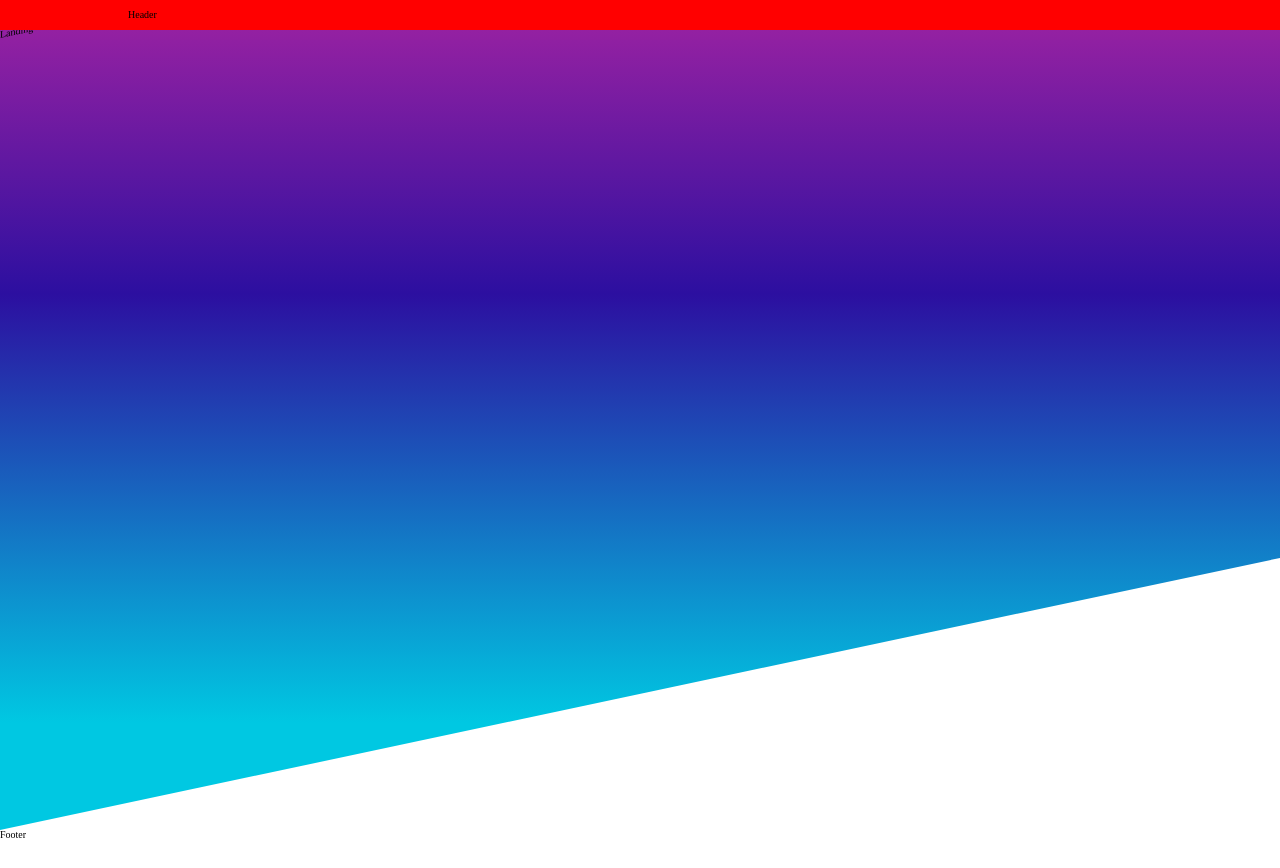
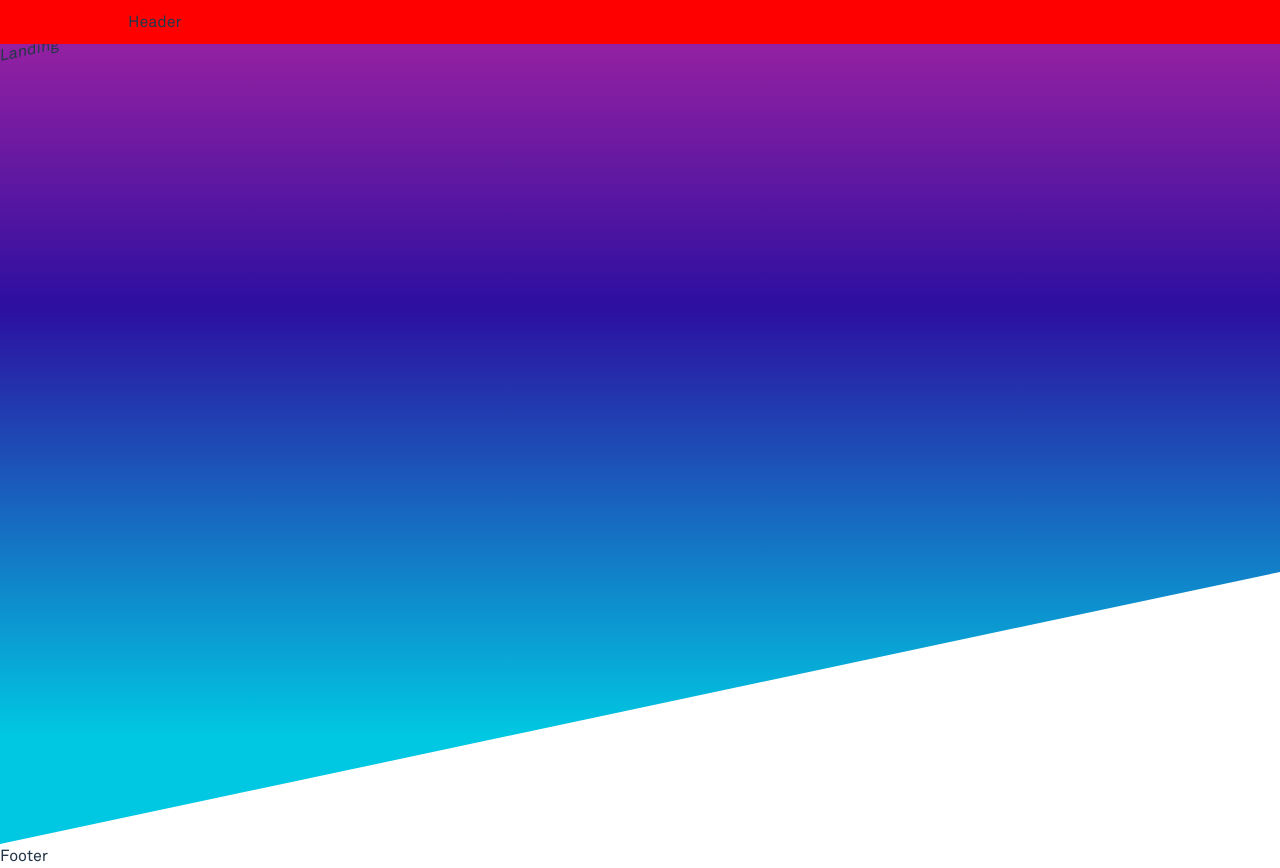
Before and after one commit to downtown-techies/dt-front-end, a React (Create React App) app: page / in a window 1280 px wide. Before the commit the page ends 840 px from the top, so only its background shows below. Built offline with nearby package versions, Linux system fonts and the light colour scheme.

Commit message:
Sets basse CSS back up

```diff
--- a/src/theme/globalStyle.js
+++ b/src/theme/globalStyle.js
@@ -1,5 +1,6 @@
 import { createGlobalStyle } from 'styled-components';
 import './fonts.css';
+import primaryTheme from './primaryTheme';
 
 const GlobalStyle = createGlobalStyle`
   /* http://meyerweb.com/eric/tools/css/reset/
@@ -63,6 +64,104 @@ const GlobalStyle = createGlobalStyle`
     border-collapse: collapse;
     border-spacing: 0;
   }
+
+  /* end reset */
+
+  html,
+  body,
+  #root {
+    min-height: 100vh;
+    overflow-x: hidden;
+  }
+
+  html {
+    /* Make rems easier to calculate. 62.5% of 16px is 10px, so 1rem = 10px */
+    font-size: 62.5%;
+    box-sizing: border-box;
+  }
+
+  body {
+    font-family: 'Akkurat', sans-serif;
+    font-weight: 400;
+    font-style: normal;
+    font-size: 1.6rem;
+    line-height: 1.5;
+    text-rendering: optimizeLegibility;
+    -webkit-font-smoothing: antialiased;
+    -moz-osx-font-smoothing: grayscale;
+    color: ${primaryTheme.colors.primary};
+    background-color: #ffffff;
+  }
+
+  *,
+  *:before,
+  *:after {
+    box-sizing: inherit;
+  }
+
+  a {
+    color: inherit;
+    text-decoration: none;
+  }
+
+  button {
+    margin: 0;
+  }
+
+  em {
+    font-style: italic;
+    font-weight: 400;
+  }
+
+  strong {
+    font-style: normal;
+    font-weight: 700;
+  }
+
+  img,
+  svg {
+    display: block;
+    max-width: 100%;
+    height: auto;
+  }
+
+  dl,
+  dd {
+    margin: 0;
+  }
+
+  ul,
+  ol {
+    margin: 0;
+    padding: 0;
+    list-style: none;
+  }
+
+  p {
+    margin: 0;
+  }
+
+  h1,
+  h2,
+  h3,
+  h4,
+  h5,
+  h6 {
+    margin: 0;
+    font-size: 1em;
+    font-weight: inherit;
+  }
+
+  sup {
+    /* 'top' matches designs better than 'super' */
+    vertical-align: top;
+    font-size: smaller;
+  }
+
+  /* Maybe not the best place for this helper class... */
+  .is-scroll-locked {
+    overflow: hidden;
+  }
 `;
 
 export default GlobalStyle;
```
